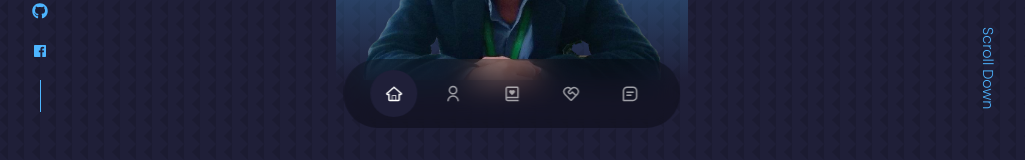
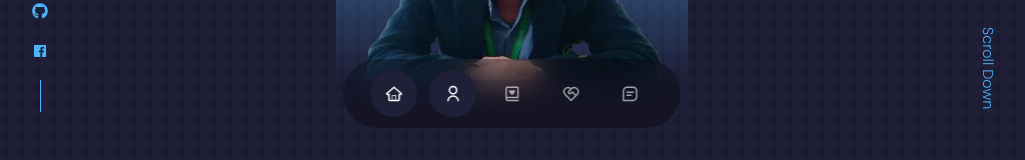
Before and after one commit to doubleO-Seven/Portfolio-2.0, a React (Create React App) app: page / in a window 1280 px wide. Shown: the part 640-800 px from the top of the page, without its empty margins (128-1153 px from the left). Built offline with nearby package versions, Linux system fonts and the light colour scheme.

Commit message:
starting next day

```diff
--- a/src/components/nav/Nav.jsx
+++ b/src/components/nav/Nav.jsx
@@ -5,14 +5,14 @@ import {RiUserLine} from 'react-icons/ri'
 import {BiBookHeart} from 'react-icons/bi'
 import{RiServiceLine} from 'react-icons/ri'
 import {BiMessageSquareDetail} from 'react-icons/bi'
-import { useState } from 'react'
+import {useState} from 'react'
 
 const Nav = () => {
   const [activeNav, setActiveNav] = useState('#')
   return (
     <nav>
       <a href="#" className={activeNav === '#' ? 'active' : ''}><TiHomeOutline/></a>
-      <a href="#about"><RiUserLine/></a>
+      <a href="#about" onClick={ () => setActiveNav('#about')} className = {activeNav === '#' ? 'active' : '' }><RiUserLine/></a>
       <a href="#experience"><BiBookHeart/></a>
       <a href="#services"><RiServiceLine/></a>
       <a href="#contact"><BiMessageSquareDetail/></a>
```
